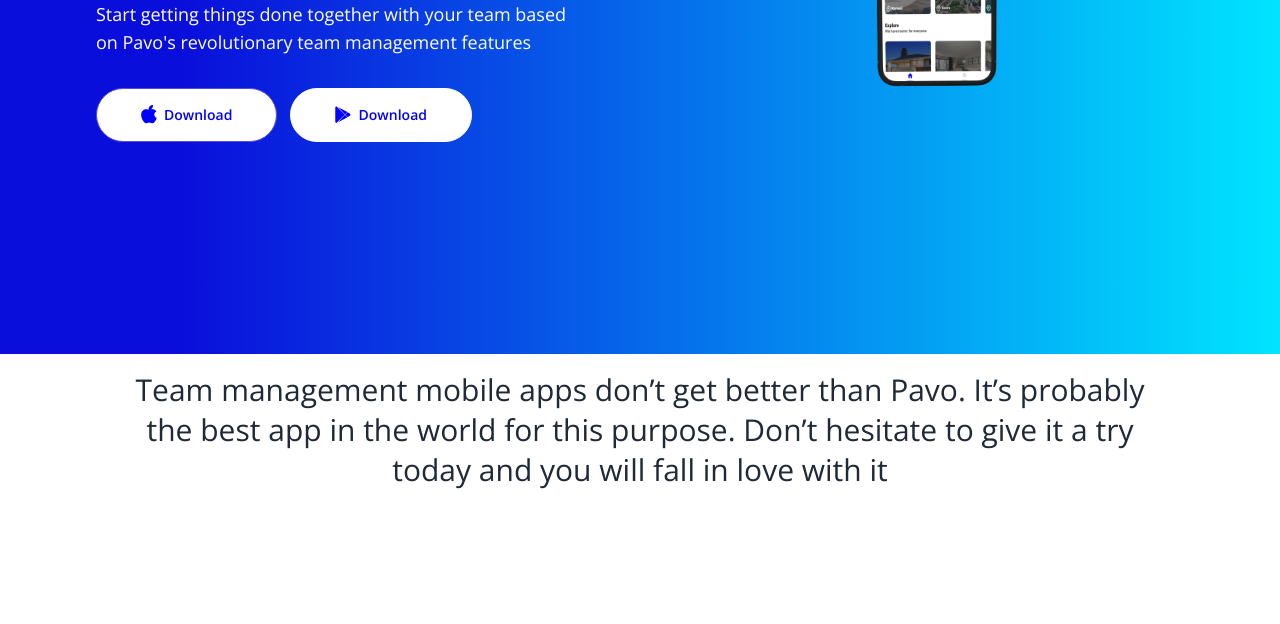
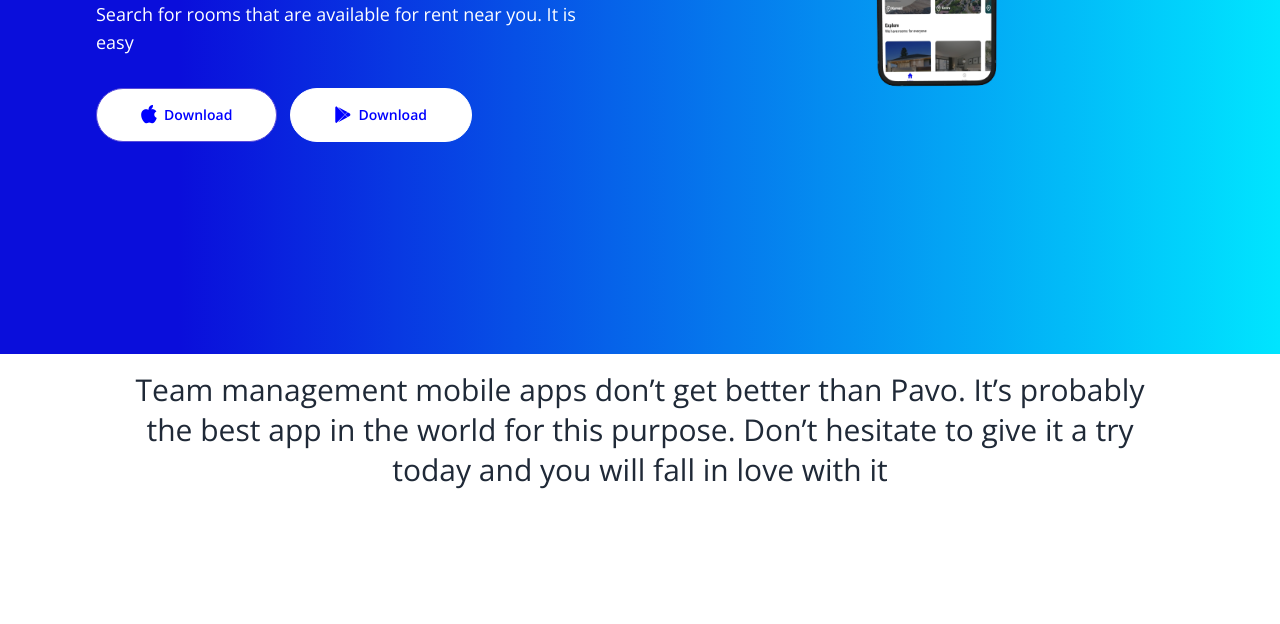
Before and after one commit to emensah77/rentItghana, a plain HTML site: page index.html in a window 1280 px wide. Shown: the part 476-1100 px from the top of the page. Drawn offline with nearby package versions, Linux system fonts and the light colour scheme.

Commit message:
First commit

```diff
--- a/index.html
+++ b/index.html
@@ -103,7 +103,7 @@
             <div class="container px-4 sm:px-8 lg:grid lg:grid-cols-2 lg:gap-x-8">
                 <div class="mb-16 lg:mt-32 xl:mt-40 xl:mr-12">
                     <h1 class="h1-large mb-5">Find your next home</h1>
-                    <p class="p-large mb-8">Start getting things done together with your team based on Pavo's revolutionary team management features</p>
+                    <p class="p-large mb-8">Search for rooms that are available for rent near you. It is easy</p>
                     <a class="btn-solid-lg" href="#your-link"><i class="fab fa-apple"></i>Download</a>
                     <a class="btn-solid-lg secondary" href="#your-link"><i class="fab fa-google-play"></i>Download</a>
                 </div>
```
